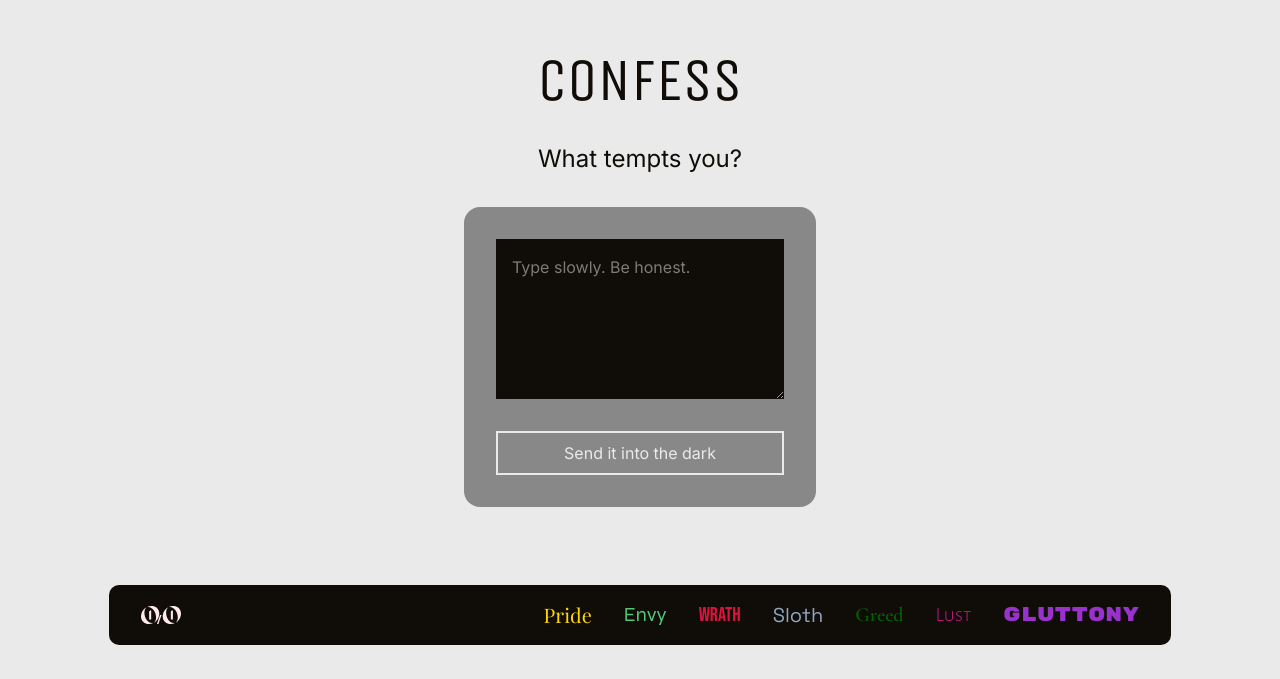
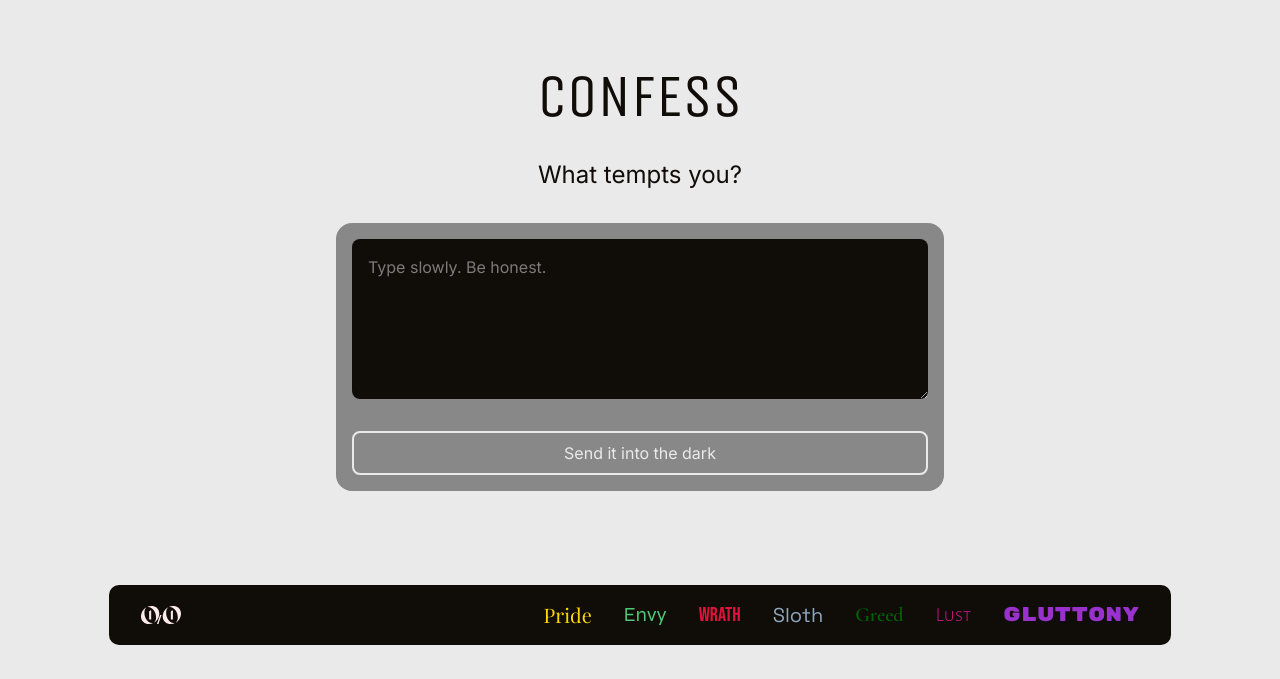
Before and after one commit to banhducnonggg/7sins, a Next.js app: page /confess in a window 1280 px wide. Shown: the part 121-800 px from the top of the page. Built offline with nearby package versions, Linux system fonts and the light colour scheme; a web font is replaced by a local one.

Commit message:
chore: confess resize

```diff
--- a/src/app/confess/page.tsx
+++ b/src/app/confess/page.tsx
@@ -3,17 +3,17 @@ import DefaultLayout from "@/components/Layout/DefaultLayout";
 export default function Confess() {
   return (
     <DefaultLayout>
-      <div className="flex flex-col items-center justify-center w-full h-screen gap-8 text-background bg-foreground">
+      <div className="flex flex-col items-center justify-center w-full h-screen gap-8 p-8 text-background bg-foreground">
         <h1 className="text-4xl md:text-6xl font-title">CONFESS</h1>
         <p className="text-2xl md:4xl font-body">What tempts you?</p>
-        <form className="flex flex-col items-center justify-center gap-8 p-8 w-88 bg-secondary rounded-2xl">
+        <form className="flex flex-col items-center justify-center w-full gap-8 p-4 md:w-5/6 lg:w-1/2 bg-secondary rounded-2xl">
           <textarea
             placeholder="Type slowly. Be honest."
-            className="w-full h-40 p-4 rounded-none bg-background text-foreground"
+            className="w-full h-40 p-4 rounded-lg bg-background text-foreground"
           />
           <button
             type="submit"
-            className="w-full py-2 transition ease-in border-2 rounded-none text-foreground bg-none border-foreground hover:bg-foreground hover:text-background duration-310"
+            className="w-full py-2 transition ease-in border-2 rounded-lg text-foreground bg-none border-foreground hover:bg-foreground hover:text-background duration-310"
           >
             Send it into the dark
           </button>
```
